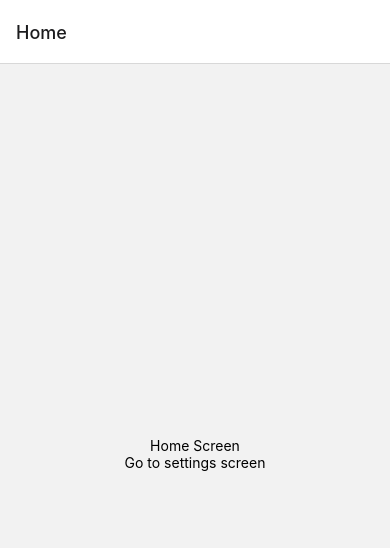
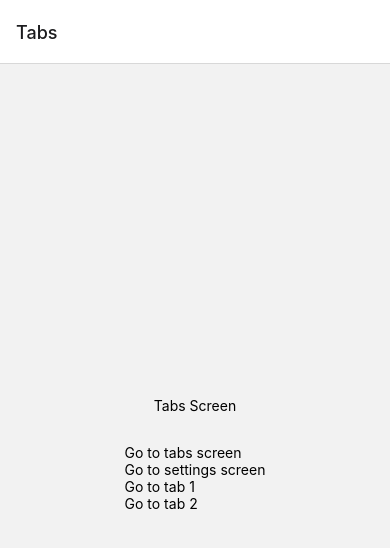
Before and after one commit to tonyxiao/expo-test-app, a React Native app: screen / in a window 390 px wide. Shown: the top 548 px of the page. Built offline with nearby package versions, Linux system fonts and the light colour scheme; what expo-linking would draw is missing.

Commit message:
Playing with getId

```diff
--- a/App.tsx
+++ b/App.tsx
@@ -12,49 +12,82 @@ import {
   NativeStackScreenProps,
 } from '@react-navigation/native-stack'
 
-function HomeScreen(props: NativeStackScreenProps<RootParamList, 'Home'>) {
-  console.log(props)
+function Links() {
+  const nav = useNavigation()
+  ;(window as any).nav = nav
+  return (
+    <View style={{ marginTop: 30 }}>
+      <Link to={{ screen: 'Tabs' }}>Go to tabs screen</Link>
+      <Link to={{ screen: 'Settings' }}>Go to settings screen</Link>
+      <Link to={{ screen: 'TabDetail', params: { tabId: '1' } }}>
+        Go to tab 1
+      </Link>
+      <Link to={{ screen: 'TabDetail', params: { tabId: '2' } }}>
+        Go to tab 2
+      </Link>
+    </View>
+  )
+}
+
+function TabsScreen(props: NativeStackScreenProps<RootParamList, 'Tabs'>) {
   return (
     <View style={{ flex: 1, alignItems: 'center', justifyContent: 'center' }}>
-      <Text>Home Screen</Text>
-      <Link to={{ screen: 'Settings' }}>Go to settings screen</Link>
+      <Text>Tabs Screen</Text>
+      <Links />
+    </View>
+  )
+}
+
+function TabDetailScreen(
+  props: NativeStackScreenProps<RootParamList, 'TabDetail'>
+) {
+  return (
+    <View style={{ flex: 1, alignItems: 'center', justifyContent: 'center' }}>
+      <Text>Tabs detail: {props.route.params.tabId}</Text>
+      <Links />
     </View>
   )
 }
 
 function SettingsScreen() {
-  const nav = useNavigation()
-  ;(window as any).nav = nav
   return (
     <View style={{ flex: 1, alignItems: 'center', justifyContent: 'center' }}>
       <Text>Settings Screen</Text>
+      <Links />
     </View>
   )
 }
 
-const Stack = createNativeStackNavigator()
-
 export type RootParamList = {
-  Home: { bookId: string }
+  Tabs: {}
+  TabDetail: { tabId: string }
   Settings: {}
 }
 
 const linking: LinkingOptions<RootParamList> = {
   prefixes: [Linking.createURL('/')],
   config: {
-    initialRouteName: 'Home',
+    initialRouteName: 'Tabs',
     screens: {
-      Home: ':bookId',
+      Tabs: 'tabs',
+      TabDetail: 'tabs/:tabId',
       Settings: 'settings',
     },
   },
 }
 
+const Stack = createNativeStackNavigator<RootParamList>()
+
 export default function App() {
   return (
     <NavigationContainer linking={linking}>
       <Stack.Navigator>
-        <Stack.Screen name="Home" component={HomeScreen} />
+        <Stack.Screen name="Tabs" component={TabsScreen} />
+        <Stack.Screen
+          name="TabDetail"
+          component={TabDetailScreen}
+          getId={({ params }) => params.tabId}
+        />
         <Stack.Screen name="Settings" component={SettingsScreen} />
       </Stack.Navigator>
     </NavigationContainer>
```
